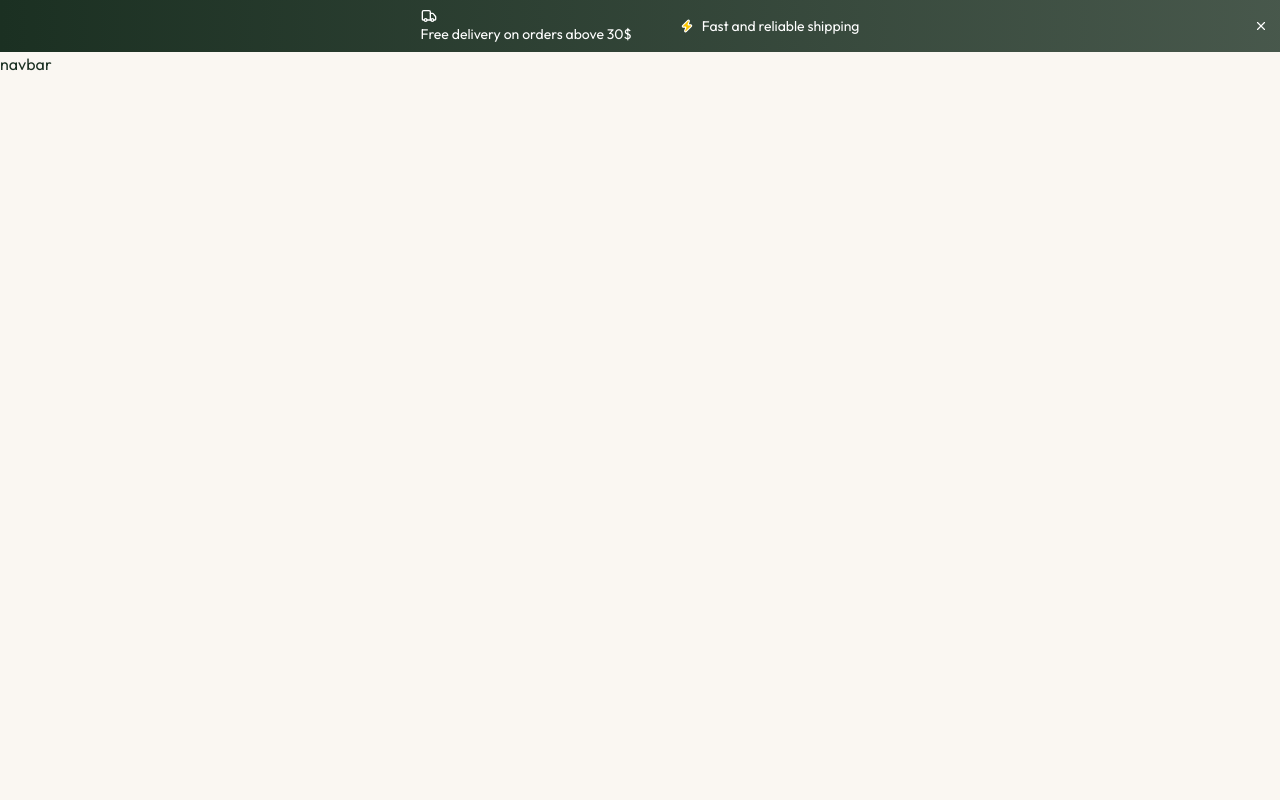
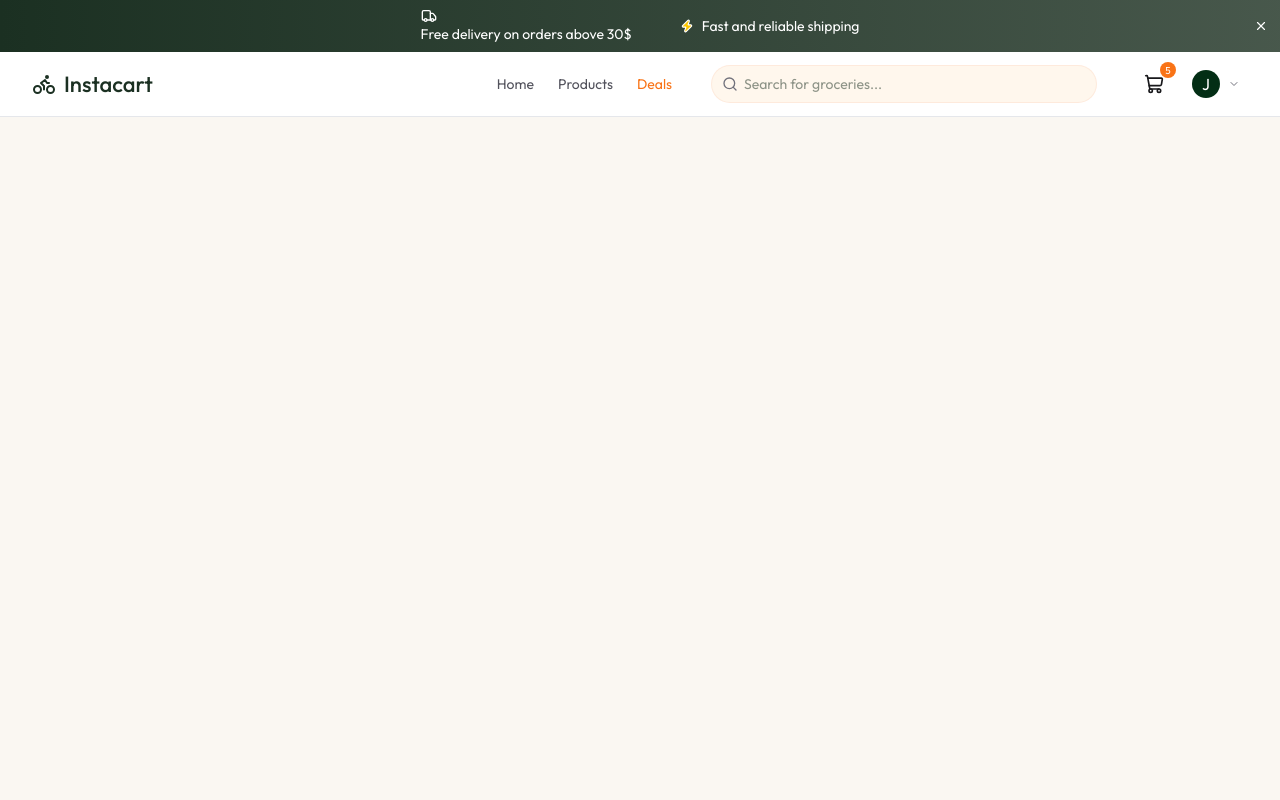
Before and after one commit to gullsnobar/Grocery-Shop-Website, a React (Vite) app in the folder client/: page / in a window 1280 px wide. Shown: the top 800 px of the page. Built offline with nearby package versions, Linux system fonts and the light colour scheme.

Commit message:
navbar is completed

```diff
--- a/client/src/components/Banner.tsx
+++ b/client/src/components/Banner.tsx
@@ -27,7 +27,11 @@
                 <span>Fast and reliable shipping</span>
             </div>
               </div>
-              <button onClick={dismissBanner} className="absolute right-2 top-1/2 -translate-y-1/2 p-1 hover:bg-white/10 rounded-full">
+              <button
+                onClick={dismissBanner}
+                aria-label="Dismiss banner"
+                className="absolute right-2 top-1/2 -translate-y-1/2 p-1 hover:bg-white/10 rounded-full"
+              >
                 <XIcon className="size-3.5"/>
               </button>
             </div>
--- /dev/null
+++ b/client/src/components/Navbar.tsx
@@ -0,0 +1,189 @@
+import { ArrowRightIcon, ArrowUpRightIcon, BikeIcon, ChevronDownIcon, LogOutIcon, MapPinIcon, MenuIcon, PackageIcon, SearchIcon, ShieldIcon, ShoppingCartIcon, UserIcon, XIcon } from "lucide-react";
+import React, { useState } from "react"
+import { Link, useNavigate } from "react-router-dom";
+
+
+const Navbar = () => {
+    const user: any = { name: "John Doe", email: "john.doe@example.com", isAdmin: true }
+    const { cartCount, setIsCartOpen } = {
+        cartCount: 5,
+        setIsCartOpen: (_data: any) => {}
+    };
+
+    const [searchQuery, setSearchQuery] = useState("")
+    const [userMenuOpen, setUserMenuOpen] = useState(false)
+
+    const navigate = useNavigate()
+
+    const handleSearch = (e: React.FormEvent<HTMLFormElement>) => {
+        e.preventDefault()
+        if (searchQuery.trim()) {
+            navigate(`/search?q=${encodeURIComponent(searchQuery)}`)
+            setSearchQuery("")
+        }
+    }
+
+    const handleLogout = () => {
+        setUserMenuOpen(false)
+        navigate("/login")
+    }
+
+
+
+  return (
+   <nav className="bg-white sticky top-0 z-50 border-b border-app-border">
+    <div className="max-w-7xl mx-auto px-4 sm:px-6 lg:px-8 flex items-center justify-between h-16 gap-4">
+        {/* Logo */}
+        <Link to = "/" className="flex items-center gap-2 text-[22px] font-medium shrink-0">
+        <BikeIcon size={24}/> Instacart
+        </Link>
+
+        <div className="w-full flex items-center justify-end gap-4 lg:gap-10">
+            {/* Nav Links - Desktop */}
+
+            <div className="hidden md:flex items-center gap-6 text-sm text-zinc-600">
+                <Link to="/">Home</Link>
+                <Link to="/products">Products</Link>
+                 <Link to="/deals" className="text-app-orange">Deals</Link>
+            </div>
+
+            {/* Search */}
+
+            <form onSubmit={handleSearch} className="hidden sm:flex flex-1 max-w-sm text-xs sm:text-sm">
+                <div className="relative w-full">
+                    <SearchIcon className="absolute left-2.5 top-1/2 -translate-y-1/2 size-4 text-zinc-500"/>
+                    <input type="text" placeholder="Search for groceries..."
+                    value={searchQuery}
+                    onChange={(e) => setSearchQuery(e.target.value)}
+                    className="w-full pl-8 p-2 bg-orange-50 rounded-full ring ring-app-orange/15 focus:ring-app-orange/30"
+                    />
+
+                </div>
+            </form>
+
+            {/* Right Side */}
+            <div className="flex items-center gap-3">
+                {/* Cart */}
+
+                <button className="relative p-2 rounded-xl" onClick={() => setIsCartOpen(true)}>
+                    <ShoppingCartIcon className="size-5 text-zinc-900" />
+                    {cartCount > 0 && (
+                        <span className="absolute -top-1 -right-1 bg-app-orange text-white text-[10px] rounded-full flex items-center justify-center size-4">
+                            {cartCount}
+                        </span>
+                    )}
+                </button>
+
+                {/* User */}
+
+                <div className="relative">
+                    {
+                        user ? (
+                            <button className="flex items-center gap-2 p-2" onClick={() => setUserMenuOpen(!userMenuOpen)}>
+                            <div className="size-7 rounded-full bg-green-950 text-white flex-center">
+                                {user.name.charAt(0).toUpperCase()}
+                                </div>
+<ChevronDownIcon  className="size-3 text-zinc-500"/>
+
+
+                            </button>
+
+
+                        ):(
+                            <div className="flex-center gap-2">
+                                <Link to="/login" className="hidden md:flex items-center gap-2 px-4 py-2 text-sm font-medium text-white bg-green-950 rounded-full hover:bg-green-950-light transition-colors">
+
+                                <UserIcon size={16}/> Sign in
+
+                                </Link>
+
+            {userMenuOpen ? <XIcon className="md:hidden" onClick={() => setUserMenuOpen(!userMenuOpen)}/> : <MenuIcon className="md:hidden" onClick={() => setUserMenuOpen(!userMenuOpen)}/>}
+
+                            </div>
+
+                        )
+                    }
+
+                    {userMenuOpen && (
+                        <>
+
+                        <div className="fixed inset-0 z-40" onClick={() => setUserMenuOpen(false)} />
+
+                            <div className="absolute right-0 mt-2.5 w-56 bg-white rounded-xl shadow-lg border border-app-border py-2 z-50 animate-fade-in">
+                                {
+                                    user && (
+                        <div className="px-4 py-2 border-b border-app-border">
+
+        <p className="text-sm font-medium text-zinc-900">{user?.name}</p>
+        <p className="text-xs text-zinc-500">{user?.email}</p>
+            </div>
+)}
+
+    <div onClick={() => setUserMenuOpen(false)}>
+        {!user && (
+            <Link to="/login" className="dropdown-link">
+               <UserIcon  size={16}/> Sign in
+            </Link>
+        )}
+            {user && (
+                <Link to="/orders" className="dropdown-link">
+                    <PackageIcon size={16} />
+                    My Orders
+                </Link>
+            )}
+
+                {user && (
+                <Link to="/addresses" className="dropdown-link">
+                    <MapPinIcon size={16} />
+                    My Addresses
+                </Link>
+            )}
+
+            <Link to="/products" className="dropdown-link md:hidden">
+                <ArrowUpRightIcon size={16} />
+             Products</Link>
+
+                 <Link to="/deals" className="dropdown-link md:hidden">
+                <ArrowUpRightIcon size={16} />
+             Deals</Link>
+
+             {
+                user?.isAdmin && (
+                   <Link to="/admin/products" className="dropdown-link"> <ShieldIcon className="text-app-orange-dark" size={16} /> <span className="text-app-orange-dark">Admin Panel</span>
+
+                   </Link>
+                )
+             }
+
+             {user && (
+               <div className="border-t border-app-border pt-1">
+               <button onClick={handleLogout} className="flex items-center gap-3 px-4 py-2.5 text-sm text-app-error hover:bg-red-50 w-full transition-colors">
+
+               <LogOutIcon size={16}/>
+               Logout
+               </button>
+               </div>
+             )}
+
+    </div>
+
+
+                            </div>
+
+                        </>
+                    )}
+
+                </div>
+
+            </div>
+
+
+
+        </div>
+
+    </div>
+   </nav>
+  )
+}
+
+export default Navbar
--- a/client/src/pages/AppLayout.tsx
+++ b/client/src/pages/AppLayout.tsx
@@ -1,11 +1,12 @@
 import { Outlet } from "react-router-dom"
 import Banner from "../components/banner"
+import Navbar from "../components/Navbar"
 
 const AppLayout = () => {
   return (
     <>
-    <Banner />
-     <p>navbar</p>
+    <Banner/>
+    <Navbar />
     <main className="min-h-screen">
        <Outlet />
     </main>
```
